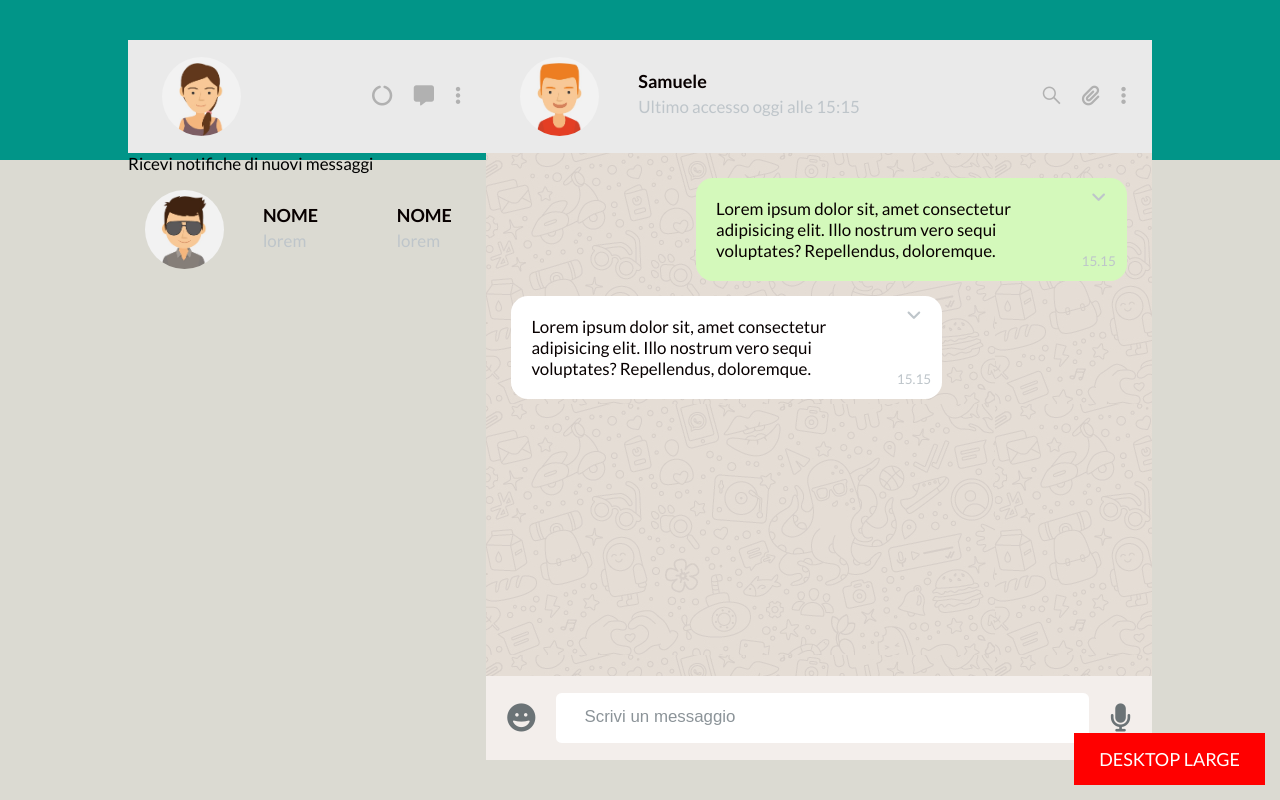
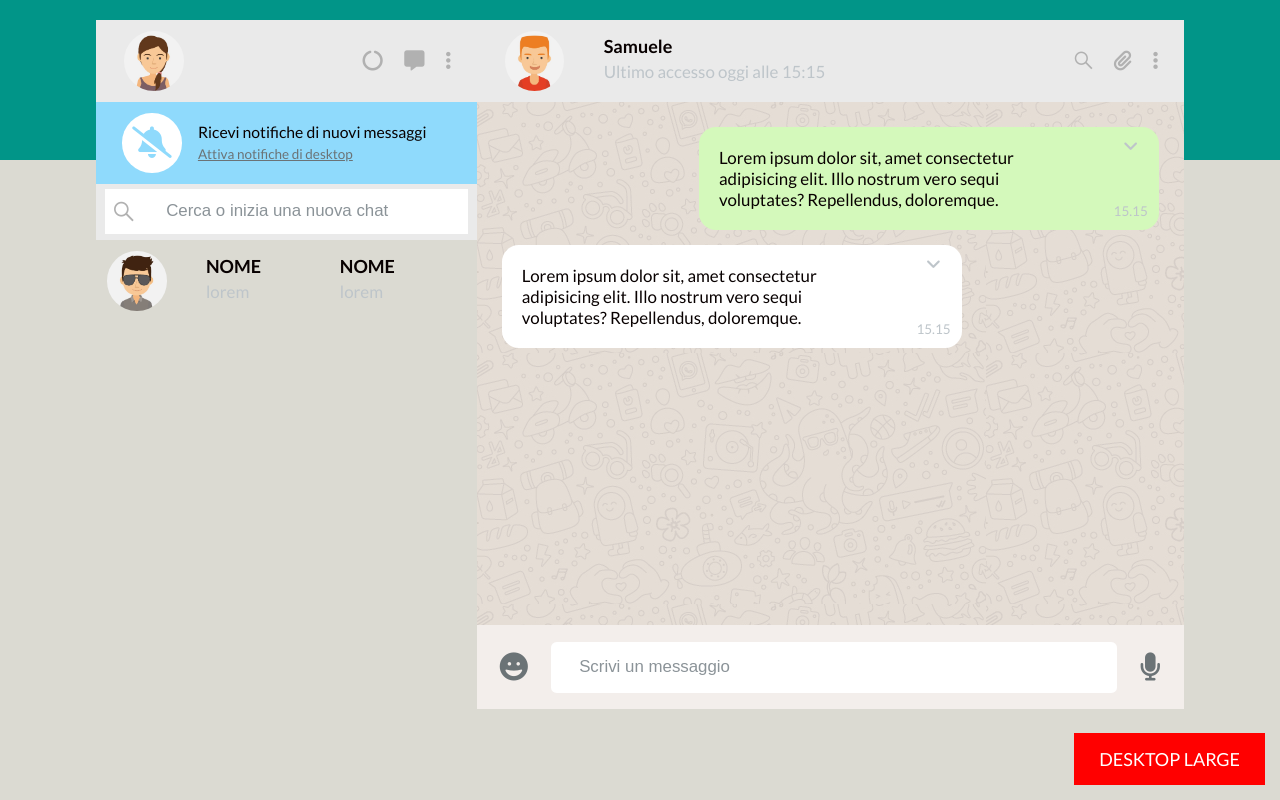
Before and after one commit to byHYONS/html-css-boolzapp, a plain HTML site: page index.html in a window 1280 px wide. Drawn offline with Linux system fonts and the light colour scheme.

Commit message:
[UPD] done research bar

```diff
--- a/css/_partials/common.css
+++ b/css/_partials/common.css
@@ -25,11 +25,74 @@ main {
 /* NON VISIBILE SU MOBILE */
 .list {display: none;}
 
+/* BARRA NOTIFICA */
+.list__notification {
+    background-color: var(--color-notification);
+    flex-shrink: 0;
+}
+
+.list__notification {
+    display: flex;
+    align-items: center;
+}
+
+.list__notification span {
+    position: relative;
+    display: block;
+    width: 3.3rem;
+    height: 3.3rem;
+    padding: 0 .9375rem;
+    margin: .625rem;
+    border-radius: 50%;
+    background-color: var(--color-message-in);
+}
+
+.list__notification span i {
+    position: absolute;
+    top: 50%;
+    left: 50%;
+    transform: translate(-50%, -50%);
+    font-size: 1.75rem;
+    color: var(--color-notification);
+}
+
+.list__notification p {font-size: .875rem; color: var(--color-text-primary);}
+
+.list__notification a {font-size: .75rem; color: var(--color-icon-bottom-bar); text-decoration: underline;}
+
+/* BARRA DI RICERCA */
+
+.list__research {background-color: var(--color-top-bar);}
 
 
+.list__research {
+    padding: 0 .5rem;
+    font-size: .9375rem;
+    color: var(--color-icon-top-bar);
+}
+
+.list__research span {
+    display: block;
+    width: 2.5rem;
+    height: 2.5rem;
+    padding: 0 .5rem;
+    font-size: 1.25rem;
+    line-height: 2;
+    margin: .3125rem 0;
+    background-color: var(--color-message-in);
+}
+
+.list__research input {
+
+    width: 90%;
+    height: 80%;
+    border: none;
+    padding-left: .9375rem;
+}
 
 /* CONTENITORE CHAT SUPERIORE */
-
+/* & */
+/* TOP SIDE BAR */
 .chat__top, .list__top {
     display: flex;
     align-items: center;
@@ -42,9 +105,9 @@ main {
 /* FOTO USER */
 figure.user__avatar {
     display: flex;
-    padding: 0 .9375rem;
-    width: 5.5rem;
-    height: 5.5rem;
+    width: 3.3rem;
+    height: 3.3rem;
+    margin: .625rem;
 }
 
 .user__name {flex-shrink: 0;}
@@ -53,7 +116,7 @@ figure.user__avatar {
     margin: auto;
     flex-shrink: 0;
     border-radius: 50%;
-    width: 90%;
+    width: 100%;
     height: auto;
 }
 
@@ -144,7 +207,9 @@ figure.user__avatar {
     padding-left: 1.5625rem;
 }
 
-.content__message input::placeholder {
+/* STYLE PLACEHOLDER • MESSAGE & RESEARCH */
+.content__message input::placeholder,
+.list__research input::placeholder {
     font-size: .9375rem;
     color: var(--color-text-message);
 }
--- a/css/_partials/responsive-desktop.css
+++ b/css/_partials/responsive-desktop.css
@@ -20,18 +20,20 @@
 
 
 
-    .list {display: flex; flex-direction: column; width: 35%;}
+    .list {display: flex; flex-direction: column; width: 40%;}
+
+    /* .list .desktop {display: block;} */
 
     .tools i {display: inline-block;}
 
 
-    .chat {width: 65%;}
+    .chat {width: 60%;}
 
     main {display: flex;}
 
     .container {
-        width: 80%;
-        height: 90%;
+        width: 90%;
+        height: 95%;
         margin: auto;
     }
 
@@ -57,19 +59,7 @@
 
 
 
-    figure.user__avatar {
-        display: flex;
-        padding: 0 .9375rem;
-        width: 6.25rem;
-        height: 6.25rem;
-    }
-    .user__avatar img {
-        margin: auto;
-        flex-shrink: 0;
-        border-radius: 50%;
-        width: 100%;
-        height: auto;
-    }
+
 
 
 }
@@ -89,6 +79,14 @@
 
     .container {max-width: 1200px;}
 
+    .container {
+        width: 85%;
+        height: 95%;
+        margin: auto;
+    }
+
+    .list {display: flex; flex-direction: column; width: 35%;}
+    .chat {width: 65%;}
 
 }
 
--- a/css/_partials/responsive-tablet.css
+++ b/css/_partials/responsive-tablet.css
@@ -14,6 +14,8 @@
             /* FINE */
 
         /* *** ???  *** */
+
+    /* .list .desktop {display: none;} */
 
     .list {display: flex; flex-direction: column;}
 
@@ -34,19 +36,6 @@
     }
 
 
-    figure.user__avatar {
-        display: flex;
-        padding: 0 .9375rem;
-        width: 6.25rem;
-        height: 6.25rem;
-    }
-    .user__avatar img {
-        margin: auto;
-        flex-shrink: 0;
-        border-radius: 50%;
-        width: 100%;
-        height: auto;
-    }
 
 
             /* FINE */
--- a/index.html
+++ b/index.html
@@ -34,14 +34,17 @@
                             </div>
                         </div>
                         <!-- CONTENITORE DELLE NOTIFICHE -->
-                        <div class="list__notification">
-                            <span></span>
-                            <p>Ricevi notifiche di nuovi messaggi</p>
-                            <a href="Attiva notifiche di desktop"></a>
+                        <div class="list__notification px-15">
+                            <span><i class="fas fa-bell-slash"></i></span>
+                            <div class="desktop ml-5">
+                                <p>Ricevi notifiche di nuovi messaggi</p>
+                                <a href="x">Attiva notifiche di desktop</a>
+                            </div>
                         </div>
                         <!-- BARRA DI RICERCA -->
-                        <div class="list__research">
-
+                        <div class="list__research d-flex ai-center">
+                            <span><i class="fab fa-sistrix"></i></span>
+                            <input type="text" placeholder="Cerca o inizia una nuova chat">
                         </div>
                         <!-- LISTA NOMI USER -->
                         <div class="list__user">
```
